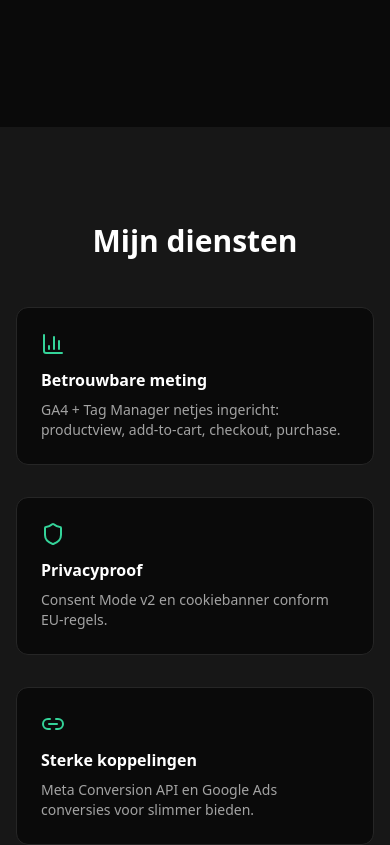
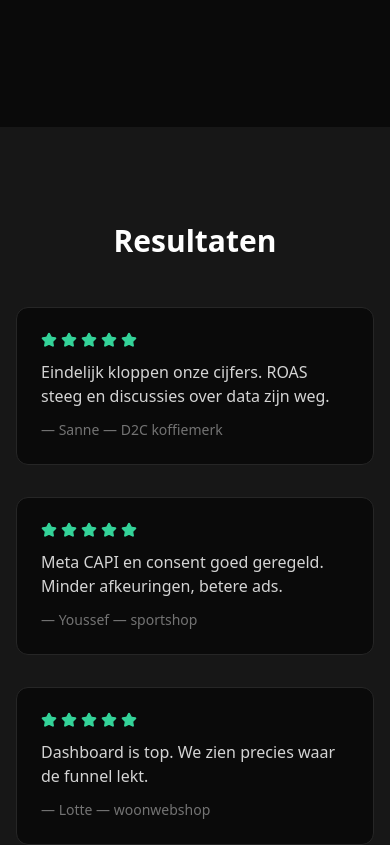
Before and after one commit to ProjectBibo/EcomMeasure3, a React (Vite) app: page / in a window 390 px wide. Shown: the part 660-1505 px from the top of the page. Built offline with nearby package versions, Linux system fonts and the light colour scheme; the HTML template or start-up script is replaced by a standard one.

Commit message:
Update App.jsx

```diff
--- a/src/App.jsx
+++ b/src/App.jsx
@@ -12,11 +12,11 @@ export default function App() {
             EcomMeasure <span className="text-neutral-400">· Measurement Studio</span>
           </a>
           <nav className="hidden md:flex items-center gap-6 text-sm text-neutral-300">
+            <a href="#results" className="hover:text-white">Resultaten</a>
             <a href="#features" className="hover:text-white">Diensten</a>
             <a href="#process" className="hover:text-white">Proces</a>
             <a href="#pricing" className="hover:text-white">Prijzen</a>
             <a href="#dashboard" className="hover:text-white">Dashboard</a>
-            <a href="#results" className="hover:text-white">Resultaten</a>
             <a href="#faq" className="hover:text-white">FAQ</a>
             <a href="#about" className="hover:text-white">Over mij</a>
             <a href="#contact" className="hover:text-white">Contact</a>
@@ -45,8 +45,20 @@ export default function App() {
         </div>
       </section>
 
+      {/* TESTIMONIALS (Resultaten) */}
+      <section id="results" className="py-24 bg-neutral-900">
+        <div className="max-w-6xl mx-auto px-4 text-center">
+          <h2 className="text-3xl font-bold mb-12">Resultaten</h2>
+          <div className="grid md:grid-cols-3 gap-8">
+            <Testimonial name="Sanne — D2C koffiemerk" text="Eindelijk kloppen onze cijfers. ROAS steeg en discussies over data zijn weg." />
+            <Testimonial name="Youssef — sportshop" text="Meta CAPI en consent goed geregeld. Minder afkeuringen, betere ads." />
+            <Testimonial name="Lotte — woonwebshop" text="Dashboard is top. We zien precies waar de funnel lekt." />
+          </div>
+        </div>
+      </section>
+
       {/* FEATURES */}
-      <section id="features" className="py-24 bg-neutral-900">
+      <section id="features" className="py-24 bg-neutral-950">
         <div className="max-w-6xl mx-auto px-4 text-center">
           <h2 className="text-3xl font-bold mb-12">Mijn diensten</h2>
           <div className="grid md:grid-cols-2 lg:grid-cols-4 gap-8">
@@ -90,18 +102,6 @@ export default function App() {
           <p className="text-neutral-400 mb-8">Zo ziet een Looker Studio rapport eruit: omzet, funnel en kanalen in één overzicht.</p>
           <div className="rounded-xl overflow-hidden border border-neutral-800">
             <img src="https://dummyimage.com/1200x500/0a0a0a/10b981&text=Voorbeeld+dashboard" alt="Voorbeeld dashboard" className="w-full h-96 object-cover" />
-          </div>
-        </div>
-      </section>
-
-      {/* TESTIMONIALS */}
-      <section id="results" className="py-24 bg-neutral-900">
-        <div className="max-w-6xl mx-auto px-4 text-center">
-          <h2 className="text-3xl font-bold mb-12">Resultaten</h2>
-          <div className="grid md:grid-cols-3 gap-8">
-            <Testimonial name="Sanne — D2C koffiemerk" text="Eindelijk kloppen onze cijfers. ROAS steeg en discussies over data zijn weg." />
-            <Testimonial name="Youssef — sportshop" text="Meta CAPI en consent goed geregeld. Minder afkeuringen, betere ads." />
-            <Testimonial name="Lotte — woonwebshop" text="Dashboard is top. We zien precies waar de funnel lekt." />
           </div>
         </div>
       </section>
```
